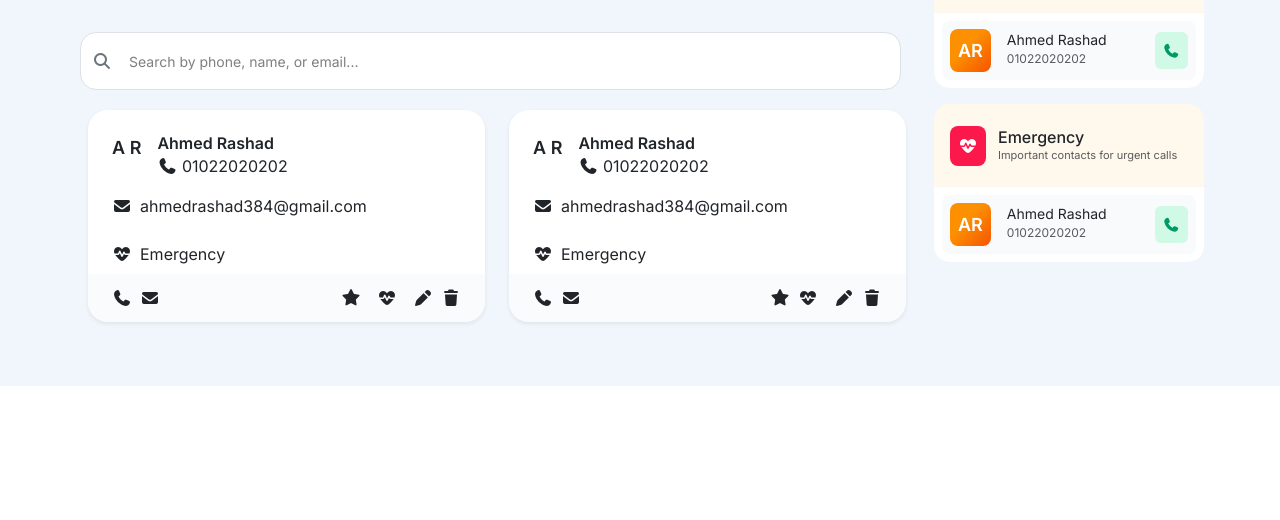
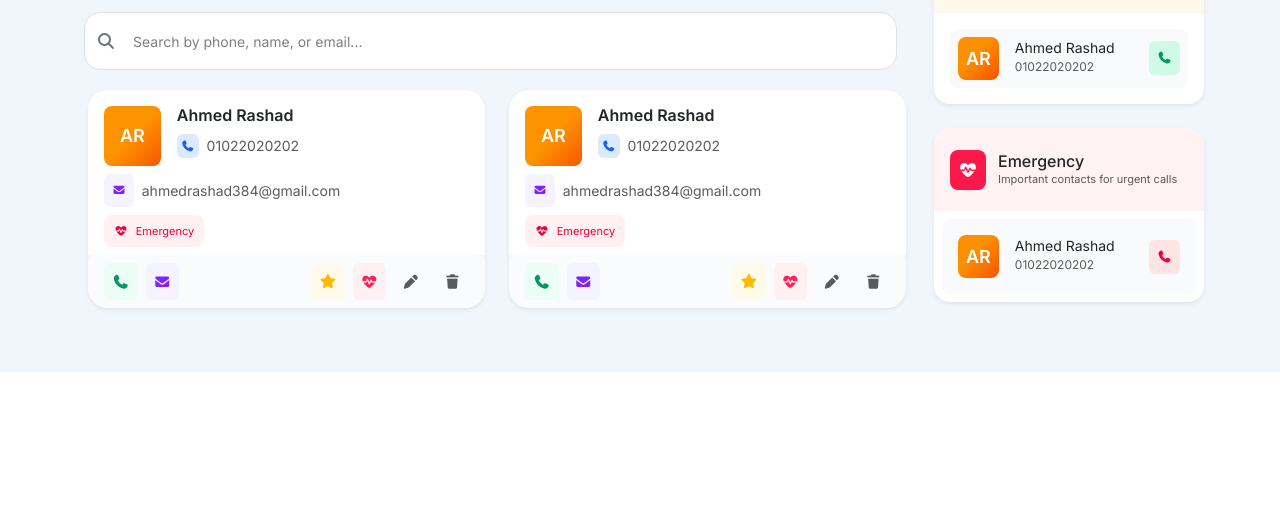
Before and after one commit to ahmedrashadmansour/Assignment-9, a plain HTML site: page index.htm in a window 1280 px wide. Shown: the part 280-800 px from the top of the page. Drawn offline with Linux system fonts and the light colour scheme.

Commit message:
finalize project css and html code

```diff
--- a/css/index.css
+++ b/css/index.css
@@ -98,9 +98,17 @@ img {
   --purple-bg-color: #7f22fe;
   --light-gray: #f9fafb;
   --bg-red: #fb194c;
+  --txt-red: #ec003f;
+  --bg-light-red: #ffe4e6;
+}
+.bg-light-red {
+  background-color: var(--bg-light-red);
 }
 .bg-red {
   background-color: var(--bg-red);
+}
+.txt-red {
+  color: var(--txt-red);
 }
 .contact-bg {
   background-color: var(--light-gray) !important;
@@ -108,6 +116,10 @@ img {
 .txt-green-color {
   color: var(--txt-green);
 }
+.txt-green-color {
+  color: var(--txt-green);
+}
+
 .bg-light-green {
   background-color: var(--bg-light-green);
 }
@@ -157,6 +169,10 @@ body {
 
 .bg-orange-gradient {
   background: linear-gradient(to right bottom, #fd9000 40%, #f65400);
+}
+
+.nav-item a:hover {
+  background-color: #e5e7eb;
 }
 /* =================== End Nav ================*/
 
@@ -208,8 +224,6 @@ body {
 .contact-controls {
   background-color: #fafbfc;
 }
-.intial-letters {
-}
 
 .contact-card {
   border-radius: 20px !important;
@@ -223,14 +237,14 @@ body {
 .fav-heading {
   background-color: #fff8ed;
 }
-.contact-wrapper .call-icon {
+.contact-fav-wrapper .call-icon {
   transition:
     background-color 0.3s,
     color 0.3s;
 }
 
-.contact-wrapper:hover {
-  background-color: #fffbeb;
+.contact-fav-wrapper:hover {
+  background-color: #fffbeb !important;
   .call-icon {
     color: white;
     background-color: #00bc7d;
@@ -240,4 +254,76 @@ body {
 .form-control {
   width: 98%;
 }
+
+.emergency-heading {
+  background-color: #fff2f2;
+}
+
+.contact-fav-wrapper .call-icon {
+  transition:
+    background-color 0.3s,
+    color 0.3s;
+}
+
+.contact-emergncy-wrapper .call-icon {
+  transition:
+    background-color 0.3s,
+    color 0.3s;
+}
+
+.contact-emergncy-wrapper:hover {
+  background-color: #fff2f2 !important;
+  .call-icon {
+    color: white;
+    background-color: var(--bg-red);
+  }
+}
+
+.name-gradient {
+  background: linear-gradient(to bottom right, #fd9300 50%, #f65700);
+}
+.txt-blue-with-bg-light {
+  color: #155dfc;
+  background-color: #dbeafe;
+}
+.text-purple-with-bg-light {
+  color: #7f22fe;
+  background-color: #f5f3ff;
+}
+.text-purple-with-bg-light:hover {
+  background-color: #ede9fe !important;
+}
+
+.is-emergency-pill {
+  color: var(--txt-red);
+  background-color: #fff1f2;
+  width: fit-content;
+  padding-inline: 10px;
+  padding-block: 0px;
+}
+
+.green-icon {
+  color: #009966;
+  background-color: #ecfdf5;
+}
+
+.green-icon:hover {
+  background-color: #d0fae5;
+}
+
+.yellow-icon {
+  color: #ffb900;
+  background-color: #fffbeb;
+}
+.yellow-icon:hover {
+  background-color: #fef3c6;
+}
+.red-icon {
+  color: #ff2056;
+  background-color: #fff1f2;
+}
+.red-icon:hover {
+  background-color: #ffe4e6;
+}
+
 /* =================== End Main Section ================*/
--- a/index.htm
+++ b/index.htm
@@ -28,7 +28,7 @@
     2-Selct Elemnt
     3-Think Js
     -->
-    <nav class="navbar navbar-expand-md bg-body-tertiary shadow-sm">
+    <nav class="navbar navbar-expand-md bg-body-tertiary">
       <div class="container-fluid nav-contnainer flex-nowrap px-3 py-1">
         <div class="logo-and-title d-flex gap-3 align-items-center">
           <span class="logo text-center fs-5 text-white rounded-4 bg-gradient-purple shadow"><i class="fa-solid fa-address-book"></i></span>
@@ -54,12 +54,12 @@
                 <span> <i class="fa-solid fa-plus"></i></span>add<span class="contact-btn d-none d-md-block">contact</span>
               </button>
             </li>
-            <li class="nav-item d-flex align-items-center d-none d-md-block">
-              <a class="pe-1 fs-5 text-muted" href="#"><i class="fa-solid fa-bell"></i></a>
+            <li class="nav-item d-flex align-items-center d-none d-md-block justify-content-center">
+              <a class="pe-1 fs-5 text-muted rounded-2 flex-grow-1 p-2 ps-1" href="#"><i class="fa-solid fa-bell"></i></a>
               <!-- <a class="nav-link p-0" href="#recent">Recent</a> -->
             </li>
-            <li class="nav-item d-flex align-items-center d-none d-md-block">
-              <a class="pe-1 fs-5 text-muted" href="#"><i class="fa-solid fa-gear"></i></a>
+            <li class="nav-item d-flex align-items-center d-none d-md-block justify-content-center">
+              <a class="pe-1 fs-5 text-muted rounded-2 flex-grow-1 p-2 ps-1" href="#"><i class="fa-solid fa-gear"></i></a>
               <!-- <a class="nav-link p-0" href="#setting">Setting </a> -->
             </li>
             <li class="nav-item d-flex align-items-center">
@@ -115,65 +115,69 @@
           <div class="row g-3">
             <div class="col-12 col-xl-9">
               <div class="inner">
-                <div class="heading ps-1 py-3">
+                <div class="heading ps-2 pt-3">
                   <h2 class="fw-bold">All Contacts</h2>
                   <p class="font-14 text-muted">Manage and organize your 1 contacts</p>
                 </div>
 
+                <div class="input-search-wrapper px-1">
                   <div class="position-relative mx-auto my-1 ps-1">
                     <i class="fa-solid fa-magnifying-glass position-absolute top-50 start-0 translate-middle-y ms-3 text-secondary"></i>
                     <input
                       type="search"
-                    class="form-control p-3 ps-5 pe-0 rounded-4"
+                      class="form-control p-3 ps-5 rounded-4"
                       id="phoneSearch"
                       oninput=""
                       placeholder="Search by phone, name, or email..." />
                   </div>
+                </div>
+
                 <div class="contact">
                   <div class="container-fluid">
                     <div class="row">
                       <div class="col-12 col-md-6">
                         <div class="inner">
                           <div class="contact-card my-3 shadow-sm rounded-5 overflow-hidden">
-                            <div class="contact-info p-4 bg-white pb-0">
+                            <div class="contact-info p-3 bg-white pb-2">
                               <div class="contact-heading d-flex gap-3">
-                                <div class="intial-letters font-18 fw-semibold">
-                                  <span class="first-letter">A</span>
-                                  <span class="second-letter">R</span>
+                                <div class="intial-letters font-18 fw-semibold name-gradient p-3 rounded-3 text-white mb-2">
+                                  <span class="first-letter">A<span class="second-letter">R</span></span>
                                 </div>
                                 <div class="name-number">
-                                  <h5 class="name text-capitalize m-0 fs-6 fw-semibold">Ahmed Rashad</h5>
-                                  <p>
-                                    <span><i class="fa-solid fa-phone"></i></span>
-                                    <span class="number"> 01022020202</span>
+                                  <h5 class="name text-capitalize m-0 fs-6 fw-semibold mb-2">Ahmed Rashad</h5>
+                                  <p class="d-flex gap-2 align-items-center">
+                                    <span class="p-1 txt-blue-with-bg-light rounded-2 font-11"><i class="fa-solid fa-phone"></i></span>
+                                    <span class="number font-14 text-muted"> 01022020202</span>
                                   </p>
                                 </div>
                               </div>
-                              <div class="email d-flex gap-2">
-                                <span><i class="fa-solid fa-envelope"></i></span>
-                                <p class="email">ahmedrashad384@gmail.com</p>
+                              <div class="email d-flex gap-2 align-items-center mb-2">
+                                <span class="text-purple-with-bg-light font-11 p-2 rounded-2 d-block"
+                                  ><i class="fa-solid fa-envelope"></i
+                                ></span>
+                                <p class="email text-muted font-14 m-0">ahmedrashad384@gmail.com</p>
                               </div>
-                              <div class="is-emergency-pill d-flex align-items-center">
+                              <div class="is-emergency-pill d-flex align-items-center font-11 rounded-3 mt-1">
                                 <span class="d-block p-2 ps-0 rounded-3"><i class="fa-solid fa-heart-pulse"></i></span>
                                 <span>Emergency</span>
                               </div>
                             </div>
-                            <div class="contact-controls p-4 d-flex justify-content-between py-1">
+                            <div class="contact-controls py-2 px-3 d-flex justify-content-between font-14 rounded-2">
                               <div class="comunications d-flex gap-2 align-items-center">
-                                <div class="call">
+                                <a class="call green-icon font-14 p-2 rounded-2" href="#">
                                   <span><i class="fa-solid fa-phone"></i></span>
-                                </div>
-                                <div class="email">
+                                </a>
+                                <a href="#" class="email text-purple-with-bg-light font-14 p-2 rounded-2">
                                   <span><i class="fa-solid fa-envelope"></i></span>
-                                </div>
+                                </a>
                               </div>
                               <div class="contact-updates d-flex gap-2 align-items-center">
-                                <div class="add-favourite"><i class="fa-solid fa-star"></i></div>
-                                <div class="add-emergency">
-                                  <span class="d-block p-2 rounded-3"><i class="fa-solid fa-heart-pulse"></i></span>
-                                </div>
-                                <div class="edit"><i class="fa-solid fa-pen"></i></div>
-                                <div class="delete"><i class="fa-solid fa-trash"></i></div>
+                                <a href="#" class="add-favourite yellow-icon font-14 p-2 rounded-2"><i class="fa-solid fa-star"></i></a>
+                                <a href="#" class="add-emergency">
+                                  <span class="d-block font-14 p-2 rounded-2 red-icon"><i class="fa-solid fa-heart-pulse"></i></span>
+                                </a>
+                                <a href="#" class="edit text-muted p-2"><i class="fa-solid fa-pen"></i></a>
+                                <a href="#" class="delete text-muted p-2"><i class="fa-solid fa-trash"></i></a>
                               </div>
                             </div>
                           </div>
@@ -182,45 +186,46 @@
                       <div class="col-12 col-md-6">
                         <div class="inner">
                           <div class="contact-card my-3 shadow-sm rounded-5 overflow-hidden">
-                            <div class="contact-info p-4 bg-white pb-0">
+                            <div class="contact-info p-3 bg-white pb-2">
                               <div class="contact-heading d-flex gap-3">
-                                <div class="intial-letters font-18 fw-semibold">
-                                  <span class="first-letter">A</span>
-                                  <span class="second-letter">R</span>
+                                <div class="intial-letters font-18 fw-semibold name-gradient p-3 rounded-3 text-white mb-2">
+                                  <span class="first-letter">A<span class="second-letter">R</span></span>
                                 </div>
                                 <div class="name-number">
-                                  <h5 class="name text-capitalize m-0 fs-6 fw-semibold">Ahmed Rashad</h5>
-                                  <p>
-                                    <span><i class="fa-solid fa-phone"></i></span>
-                                    <span class="number"> 01022020202</span>
+                                  <h5 class="name text-capitalize m-0 fs-6 fw-semibold mb-2">Ahmed Rashad</h5>
+                                  <p class="d-flex gap-2 align-items-center">
+                                    <span class="p-1 txt-blue-with-bg-light rounded-2 font-11"><i class="fa-solid fa-phone"></i></span>
+                                    <span class="number font-14 text-muted"> 01022020202</span>
                                   </p>
                                 </div>
                               </div>
-                              <div class="email d-flex gap-2">
-                                <span><i class="fa-solid fa-envelope"></i></span>
-                                <p class="email">ahmedrashad384@gmail.com</p>
+                              <div class="email d-flex gap-2 align-items-center mb-2">
+                                <span class="text-purple-with-bg-light font-11 p-2 rounded-2 d-block"
+                                  ><i class="fa-solid fa-envelope"></i
+                                ></span>
+                                <p class="email text-muted font-14 m-0">ahmedrashad384@gmail.com</p>
                               </div>
-                              <div class="is-emergency-pill d-flex align-items-center">
+                              <div class="is-emergency-pill d-flex align-items-center font-11 rounded-3 mt-1">
                                 <span class="d-block p-2 ps-0 rounded-3"><i class="fa-solid fa-heart-pulse"></i></span>
                                 <span>Emergency</span>
                               </div>
                             </div>
-                            <div class="contact-controls p-4 d-flex justify-content-between py-1">
+                            <div class="contact-controls py-2 px-3 d-flex justify-content-between font-14 rounded-2">
                               <div class="comunications d-flex gap-2 align-items-center">
-                                <div class="call">
+                                <a class="call green-icon font-14 p-2 rounded-2" href="#">
                                   <span><i class="fa-solid fa-phone"></i></span>
-                                </div>
-                                <div class="email">
+                                </a>
+                                <a href="#" class="email text-purple-with-bg-light font-14 p-2 rounded-2">
                                   <span><i class="fa-solid fa-envelope"></i></span>
-                                </div>
+                                </a>
                               </div>
                               <div class="contact-updates d-flex gap-2 align-items-center">
-                                <div class="add-favourite"><i class="fa-solid fa-star"></i></div>
-                                <div class="add-emergency">
-                                  <span class="d-block p-2 ps-0 rounded-3"><i class="fa-solid fa-heart-pulse"></i></span>
-                                </div>
-                                <div class="edit"><i class="fa-solid fa-pen"></i></div>
-                                <div class="delete"><i class="fa-solid fa-trash"></i></div>
+                                <a href="#" class="add-favourite yellow-icon font-14 p-2 rounded-2"><i class="fa-solid fa-star"></i></a>
+                                <a href="#" class="add-emergency">
+                                  <span class="d-block font-14 p-2 rounded-2 red-icon"><i class="fa-solid fa-heart-pulse"></i></span>
+                                </a>
+                                <a href="#" class="edit text-muted p-2"><i class="fa-solid fa-pen"></i></a>
+                                <a href="#" class="delete text-muted p-2"><i class="fa-solid fa-trash"></i></a>
                               </div>
                             </div>
                           </div>
@@ -233,7 +238,8 @@
             </div>
             <div class="col-12 col-xl-3">
               <div class="inner">
-                <div class="favourite-list rounded-4 overflow-hidden mt-3">
+                <!-- favouurite -->
+                <div class="favourite-list rounded-4 overflow-hidden mt-3 shadow-sm">
                   <div class="fav-heading d-flex gap-1 p-3 align-items-center">
                     <span class="text-white star-gold-icon p-2 rounded-3"><i class="fa-solid fa-star"></i></span>
                     <div class="header p-2">
@@ -241,8 +247,8 @@
                       <p class="font-11 m-0 text-muted">Quick access to starred contacts</p>
                     </div>
                   </div>
-                  <div class="contact-fav-lst d-flex shadow-sm p-2 bg-white">
-                    <div class="contact-wrapper d-flex justify-content-between align-items-center flex-grow-1 p-2 contact-bg rounded-3">
+                  <div class="contact-fav-lst d-flex shadow-sm p-3 bg-white">
+                    <div class="contact-fav-wrapper d-flex justify-content-between align-items-center flex-grow-1 p-2 contact-bg rounded-3">
                       <div class="d-flex gap-3">
                         <div class="intial-letters font-18 fw-semibold bg-orange-gradient p-2 rounded-3">
                           <span class="first-letter text-white">A<span>R</span></span>
@@ -252,7 +258,7 @@
                           <p class="number m-0 font-12 text-muted">01022020202</p>
                         </div>
                       </div>
-                      <span class="call-icon d-block txt-green-color font-14 p-2 rounded-2 bg-light-green"
+                      <span class="call-icon d-block txt-green-color font-12 p-2 rounded-2 bg-light-green"
                         ><i class="fa-solid fa-phone"></i
                       ></span>
                     </div>
@@ -261,16 +267,17 @@
               </div>
               <!-- emergeny -->
               <div class="inner">
-                <div class="favourite-list rounded-4 overflow-hidden mt-3">
-                  <div class="fav-heading d-flex gap-1 p-3 align-items-center">
+                <div class="emergency-list rounded-4 overflow-hidden mt-4 shadow-sm">
+                  <div class="emergency-heading d-flex gap-1 p-3 align-items-center">
                     <span class="d-block p-2 text-white rounded-3 bg-red"><i class="fa-solid fa-heart-pulse"></i></span>
                     <div class="header p-2">
                       <h5 class="m-0 fs-6">Emergency</h5>
                       <p class="font-11 m-0 text-muted">Important contacts for urgent calls</p>
                     </div>
                   </div>
-                  <div class="contact-fav-lst d-flex shadow-sm p-2 bg-white">
-                    <div class="contact-wrapper d-flex justify-content-between align-items-center flex-grow-1 p-2 contact-bg rounded-3">
+                  <div class="contact-emergency-lst d-flex shadow-sm p-2 bg-white">
+                    <div
+                      class="contact-emergncy-wrapper d-flex justify-content-between align-items-center flex-grow-1 p-3 contact-bg rounded-3">
                       <div class="d-flex gap-3">
                         <div class="intial-letters font-18 fw-semibold bg-orange-gradient p-2 rounded-3">
                           <span class="first-letter text-white">A<span>R</span></span>
@@ -280,9 +287,7 @@
                           <p class="number m-0 font-12 text-muted">01022020202</p>
                         </div>
                       </div>
-                      <span class="call-icon d-block txt-green-color font-14 p-2 rounded-2 bg-light-green"
-                        ><i class="fa-solid fa-phone"></i
-                      ></span>
+                      <span class="call-icon d-block font-12 p-2 rounded-2 txt-red bg-light-red"><i class="fa-solid fa-phone"></i></span>
                     </div>
                   </div>
                 </div>
```
Lines whose indentation alone changed are shown as unchanged.
